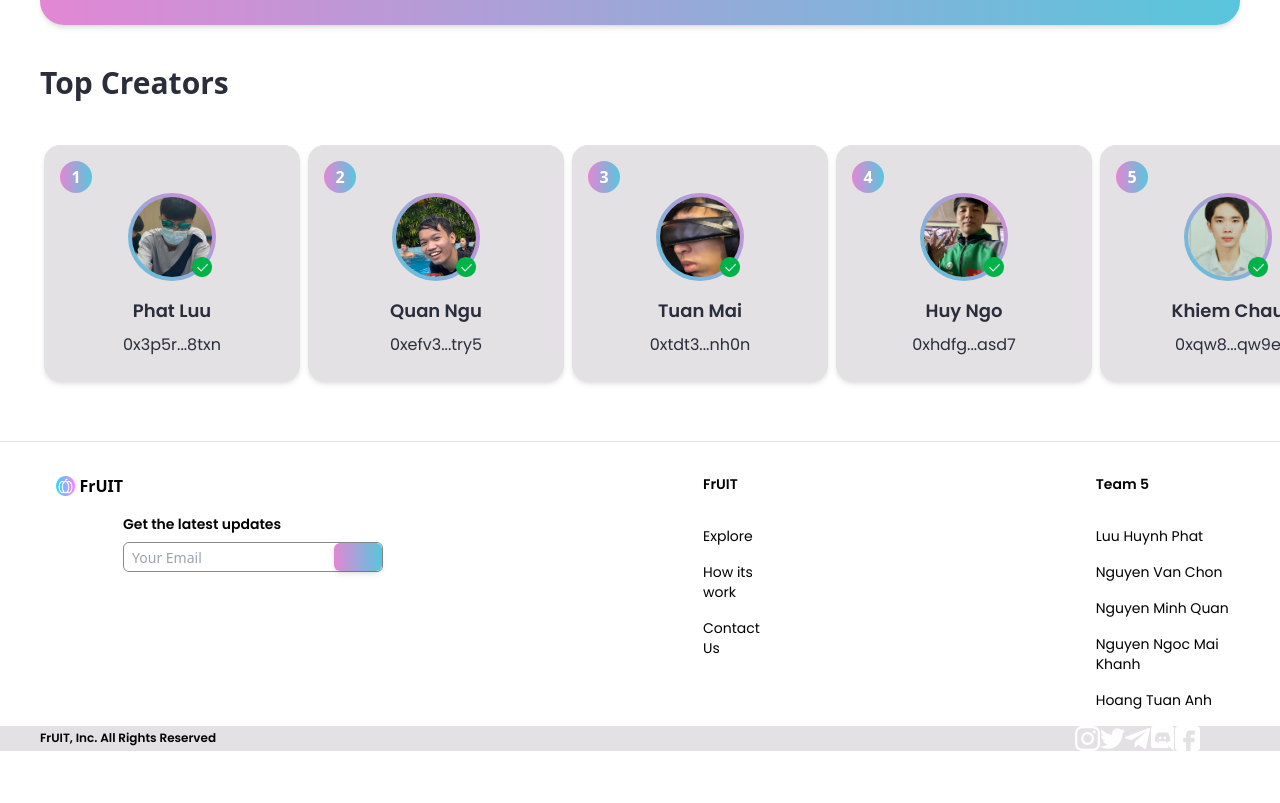
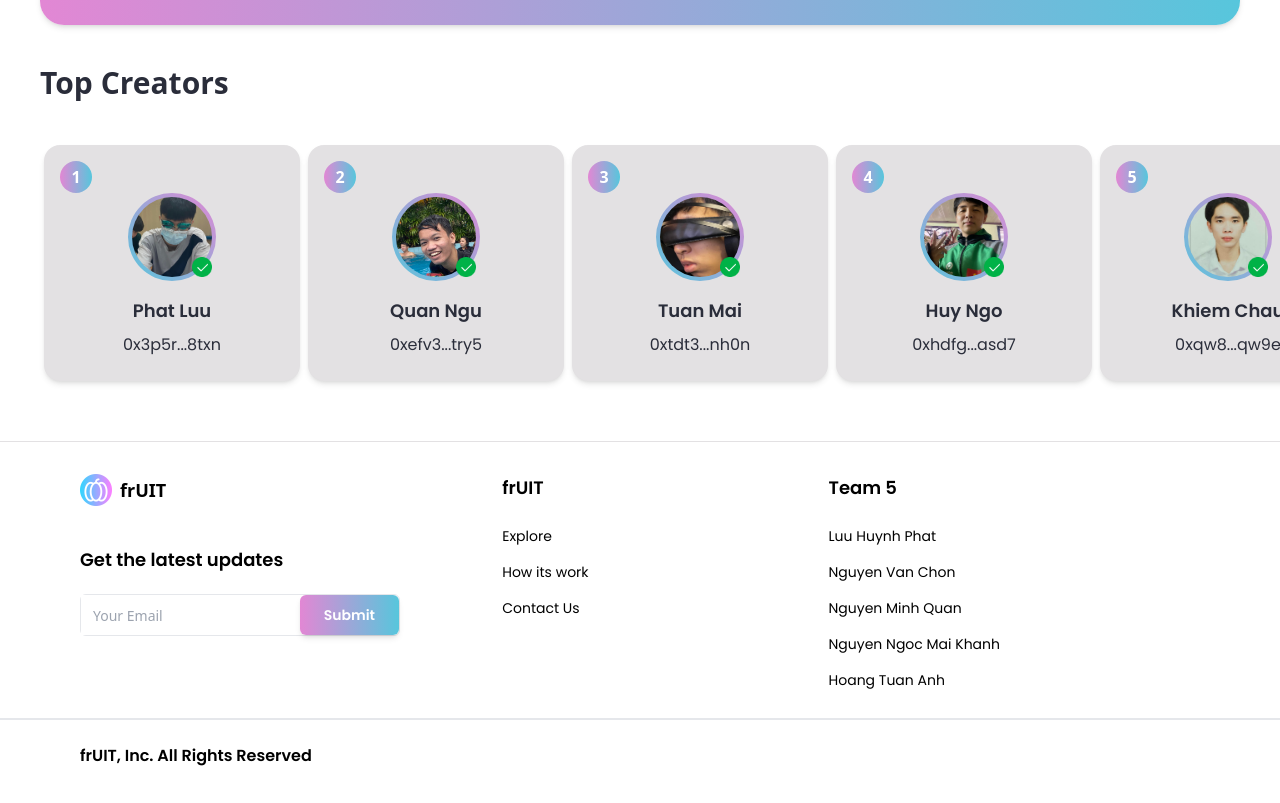
Before and after one commit to btcoin23/NFT-Marketplace, a Next.js app: page / in a window 1280 px wide. Shown: the part 423-1226 px from the top of the page. Built offline with nearby package versions, Linux system fonts and the light colour scheme.

Commit message:
fix footer

```diff
--- a/components/Footer.jsx
+++ b/components/Footer.jsx
@@ -4,10 +4,9 @@ import { useTheme } from "next-themes";
 import images from "../assets";
 import Button from "./Button";
 
-
 const FooterLink = ({ heading, items }) => (
   <div className="sm:mx-4 text-black dark:text-prim-gray-1">
-    <h3 className="text-sm font-semibold font-poppins mb-8 ">{heading}</h3>
+    <h3 className="text-lg font-semibold font-poppins mb-6 ">{heading}</h3>
     {items.map((item, index) => (
       <p
         key={index}
@@ -19,15 +18,17 @@ const FooterLink = ({ heading, items }) => (
   </div>
 );
 const Footer = () => {
-  const {theme} = useTheme();
+  const { theme } = useTheme();
   return (
     <footer className="flex justify-center items-center flex-col border-t bg-white border-prim-gray-1 sm:py-4 py-8 w-full dark:bg-prim-dark dark:border-prim-black-1 ">
       {/* ===================Footer UpperSecTion=================== */}
       <div className="w-full minmd:w-4/5 flex flex-row md:flex-col sm:px-4 px-10">
+        <div className="w-full flex justify-between items-start flex-row">
+
           {/* ===================Left Column=================== */}
-        <div className="flex justify-start items-start flex-row">
+          <div className="ml-10">
             {/* ===================Brand=================== */}
-          <div className="flex justify-between items-center ml-4">
+            <div className="flex justify-start items-center">
               <Image
                 src={images.logo}
                 objectFit="contain"
@@ -36,35 +37,40 @@ const Footer = () => {
                 alt="logo"
               />
 
-            <p className="font-semibold text-md ml-1 text-black dark:text-prim-gray-1">FrUIT</p>
+              <p className="font-bold text-lg text-black dark:text-prim-gray-1 ml-2">
+                frUIT
+              </p>
             </div>
 
             {/* ===================Get Email=================== */}
-          <span>
-          <p className="flex justify-start font-poppins font-semibold mt-10 ml-0 text-sm text-black dark:text-prim-gray-1">
+            <div className="mt-10">
+              <p className="flex font-poppins font-semibold text-lg mb-5 text-black dark:text-prim-gray-1">
                 Get the latest updates
               </p>
-          <div className="flex justify-start items-start flex-row md:w-full minlg:w-50 w-300 mt-2 bg-white border dark:border-prim-black-2 border-prim-gray-2 rounded-md">
+
+              <div className="flex justify-between w-80 md:w-full minlg:w-50 border dark:border-prim-black-2 rounded-md">
                 <input
                   type="email"
                   placeholder="Your Email"
-              className="h-7 flex-1 font-normal text-sm minlg:text-lg outline-none pl-2 dark:bg-prim-black-2 rounded-md"
+                  className="h-10 w-full font-normal text-sm minlg:text-lg outline-none p-3 dark:bg-prim-black-2"
                 />
-            <div className="flex-initial text-black">
-
-              <Button btnName="Email Me" classStyles="rounded-md h-7"/>
+                <Button
+                  BtnName="Submit"
+                  classStyles="rounded-md h-10 text-white text-md" />
+              </div>
+            </div>
 
           </div>
-          </div>
-          </span>
+
           {/* ===================Right Column=================== */}
-          <div className=" flex justify-center items-start ml-80 md:ml-6 md:mt-4 text-sm dark:text-prim-gray-1">
+          <div className="flex-row justify-end flex">
+            <div className="flex mr-60 md:mt-4 text-sm dark:text-prim-gray-1">
               <FooterLink
-              heading="FrUIT"
+                heading="frUIT"
                 items={["Explore", "How its work", "Contact Us"]}
               />
             </div>
-          <div className="flex justify-end items-end ml-80 md:ml-6 md:mt-2 text-sm dark:text-prim-gray-1">
+            <div className="flex mr-60 md:mt-2 text-sm dark:text-prim-gray-1">
               <FooterLink
                 heading="Team 5"
                 items={[
@@ -77,16 +83,20 @@ const Footer = () => {
               />
             </div>
           </div>
+
         </div>
-      <span className="bg-prim-gray-1 dark:bg-prim-dark w-full md:ml-10">
+      </div>
+
+      {/* ===================Footer LowerSecTion=================== */}
+      <div className="dark:bg-prim-dark w-full mt-3 pt-5 border-t-2 dark:border-prim-black-3 md:ml-10">
         <div className="flex flex-row justify-between">
-          <div className="mt-1 ml-10">
-            <p className="font-poppins font-semibold text-xs text-black dark:text-prim-gray-1 ">
-              FrUIT, Inc. All Rights Reserved
+          <div className="mt-1 ml-20">
+            <p className="font-poppins font-semibold text-md text-black dark:text-prim-gray-1 ">
+              frUIT,  Inc. All Rights Reserved
             </p>
           </div>
 
-          <div className="flex justify-around mr-20">
+          <div className="flex mr-60">
             {[
               images.instagram,
               images.twitter,
@@ -94,18 +104,20 @@ const Footer = () => {
               images.discord,
               images.facebook,
             ].map((image, index) => (
+              <div key={index} className="mx-3 hover:cursor-pointer">
                 <Image
-                key={index}
                   src={image}
                   objectFit="contain"
                   width={25}
                   height={25}
                   alt="social"
+                  className={`${theme === "light" && "filter invert"}`}
                 />
+              </div>
             ))}
           </div>
         </div>
-      </span>
+      </div>
     </footer>
   );
 };
```
Lines whose indentation alone changed are shown as unchanged.
